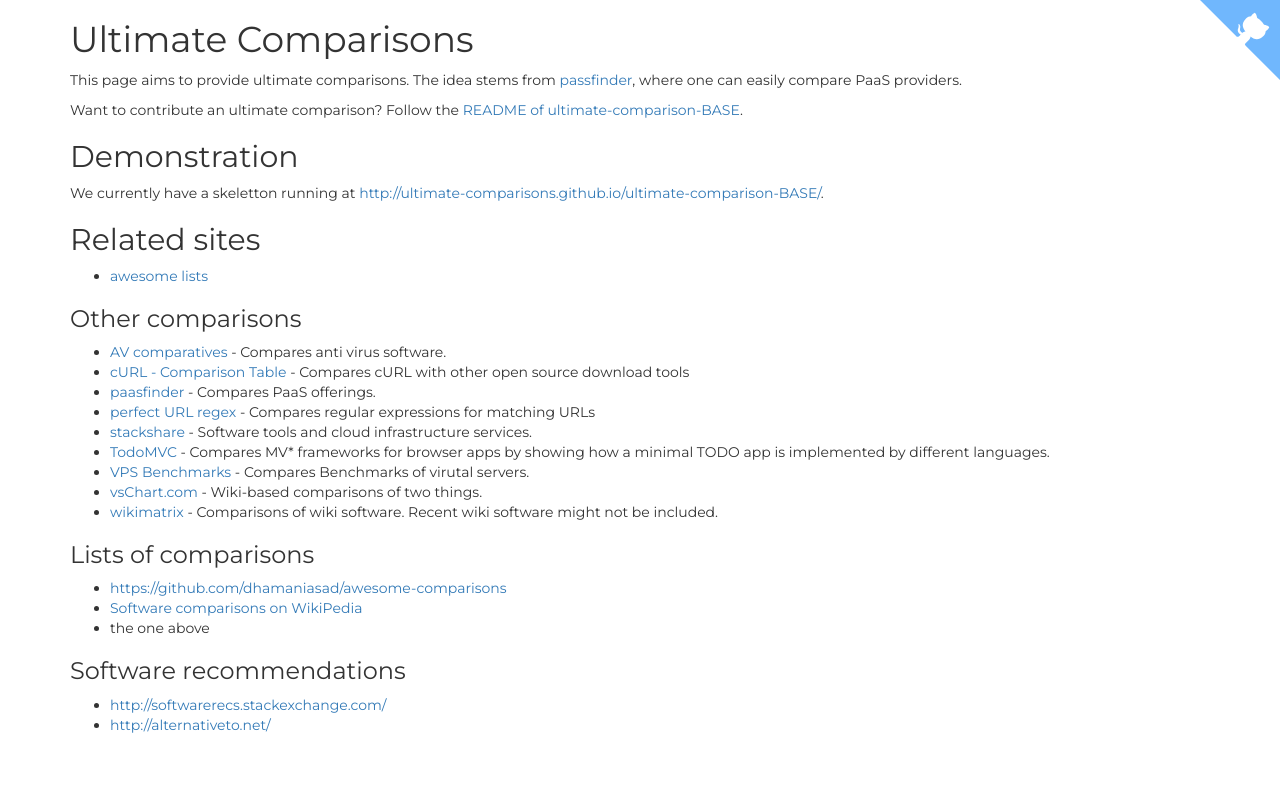
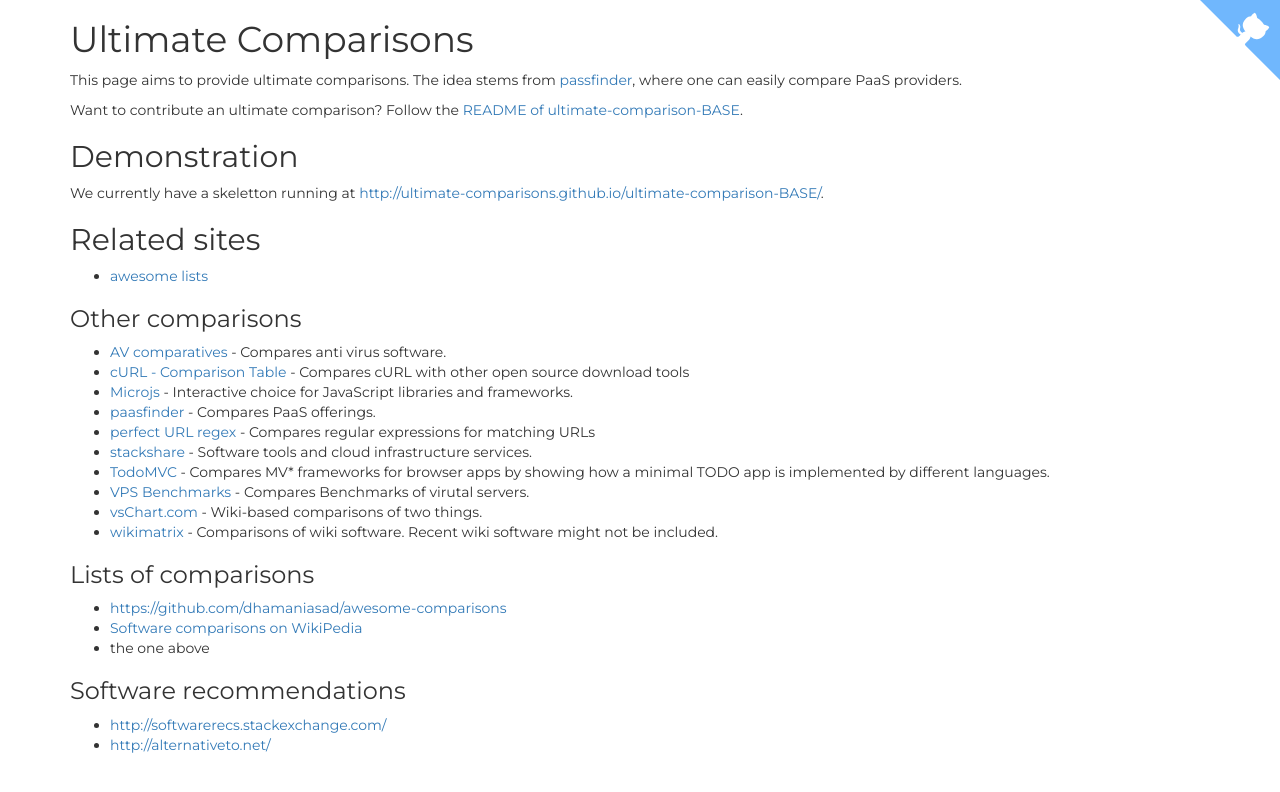
Before and after one commit to ultimate-comparisons/ultimate-comparisons.github.io, a Jekyll site: the page built from index.md, in a window 1280 px wide. Shown: the top 792 px of the page. Built offline with Jekyll 4.4.1, drawn with Linux system fonts in a browser that asks for light colours.

Commit message:
Add Microjs

```diff
--- a/index.md
+++ b/index.md
@@ -19,6 +19,7 @@ We currently have a skeletton running at <http://ultimate-comparisons.github.io/
 ### Other comparisons
  * [AV comparatives](http://www.av-comparatives.org/) - Compares anti virus software.
  * [cURL - Comparison Table](https://curl.haxx.se/docs/comparison-table.html) - Compares cURL with other open source download tools
+ * [Microjs](http://microjs.com/) - Interactive choice for JavaScript libraries and frameworks.
  * [paasfinder](https://paasfinder.org/) - Compares PaaS offerings.
  * [perfect URL regex](https://mathiasbynens.be/demo/url-regex) - Compares regular expressions for matching URLs
  * [stackshare](http://stackshare.io/) - Software tools and cloud infrastructure services.
```
